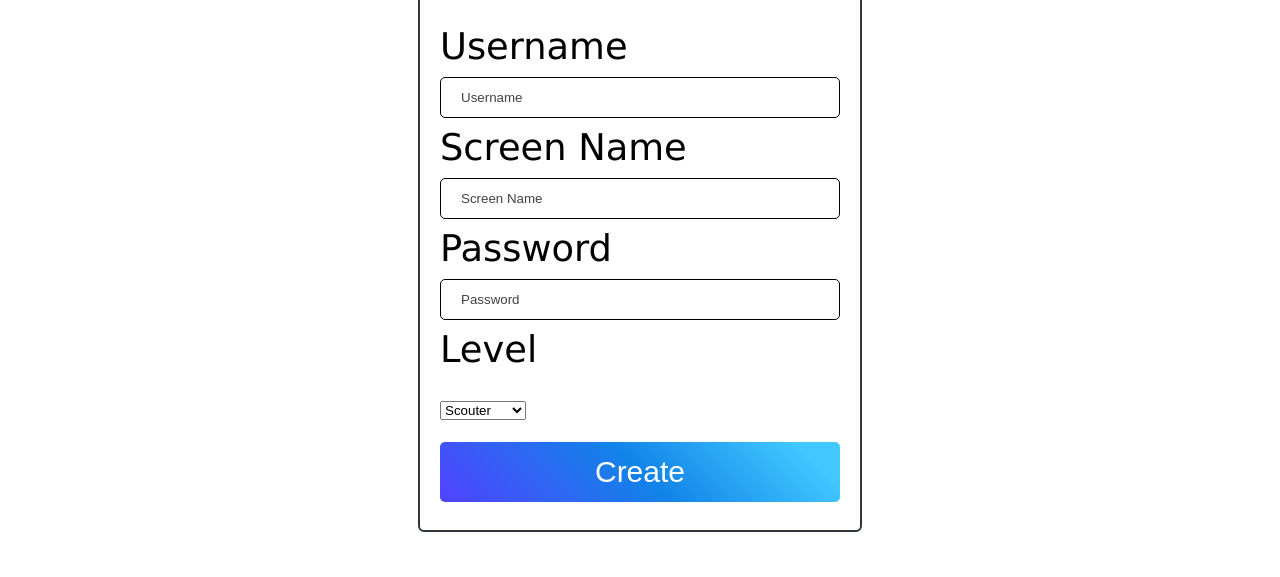
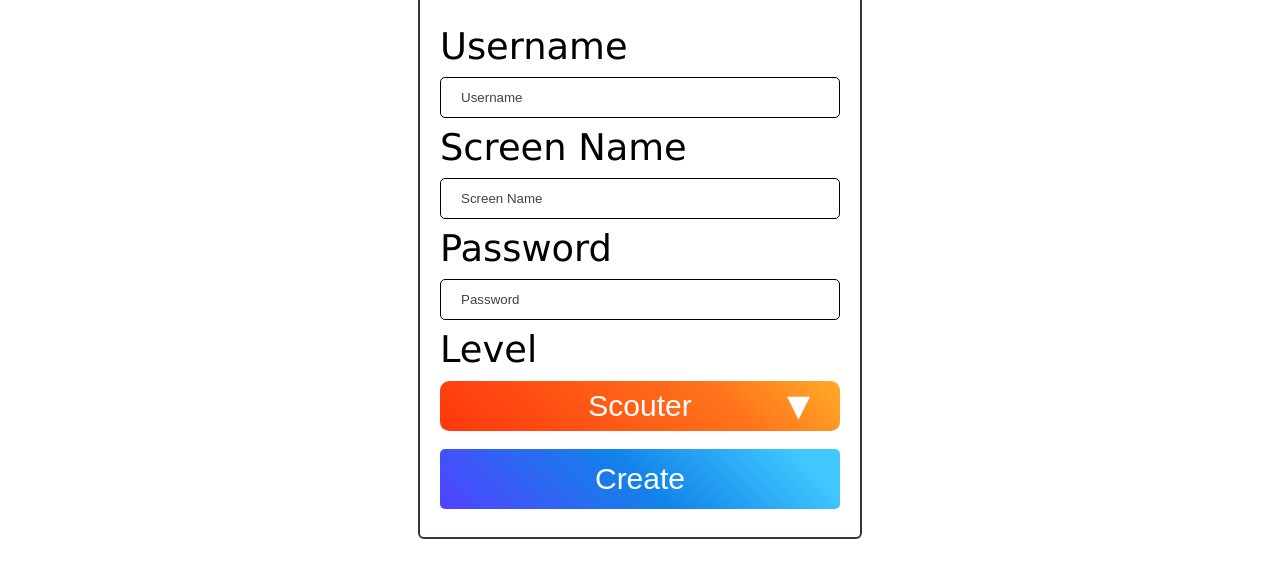
Before and after one commit to galchapman/Scouting-2022, a plain HTML site: page www/create-user.html in a window 1280 px wide. Shown: the part 337-914 px from the top of the page. Drawn offline with Linux system fonts and the light colour scheme.

```diff
--- a/www/create-user.html
+++ b/www/create-user.html
@@ -26,7 +26,7 @@
 				<input id="password-field" type="password" name="password" placeholder="Password">
 				<label for="password-field">Level</label>
 				<div class="select" style="direction: ltr;margin-bottom: 10px; margin-top: 10px;">
-					<select name="role">
+					<select class="select"  name="role">
 					    <option value="Scouter" style="background-color: rgb(42, 43, 48);">Scouter</option>
 						<option value="Viewer" style="background-color: rgb(42, 43, 48);">Viewer</option>
 						<option value="Supervisor" style="background-color: rgb(42, 43, 48);">Supervisor</option>
@@ -38,4 +38,59 @@
 			</form>
 		</div>
 	</body>
+	<style>
+	select {
+		/* Reset Select */
+		-webkit-appearance: none;
+		-moz-appearance: none;
+		appearance: none;
+		outline: 0;
+		border: 0;
+		box-shadow: none;
+		/* Personalize */
+		flex: 1;
+		padding: 0 1em;
+		color: white;
+		/* background-color: #ff6600; */
+		background-image: var(--orange-button);
+		/* background-image: linear-gradient(45deg, rgba(63,94,251,1) 0%, rgb(70, 185, 252) 75%);; */
+		cursor: pointer;
+		text-align: center;
+		font-size: 30px;
+
+ 	}
+
+  	/* Remove IE arrow */
+  	select::-ms-expand {
+		display: none;
+
+ 	}
+
+	/* Custom Select wrapper */
+	.select {
+		position: relative;
+		display: flex;
+		width: 400px;
+		height: 50px;
+		border-radius: .25em;
+		overflow: hidden;
+
+
+
+
+  }
+
+  	/* Arrow */
+  	.select::after {
+		content: '\25BC';
+		position: absolute;
+		text-align: center;
+		top: 0;
+		right: 0;
+		padding: 7px 1em;
+		pointer-events: none;
+		color: white;
+		font-size: 30px;
+  	}
+	</style>
 </html>
```
Also changed, not shown: www/assign.html (+2 -2 lines), www/upload-robots.html (+1 -1 lines), www/user-manage .html (+61 -7 lines).
